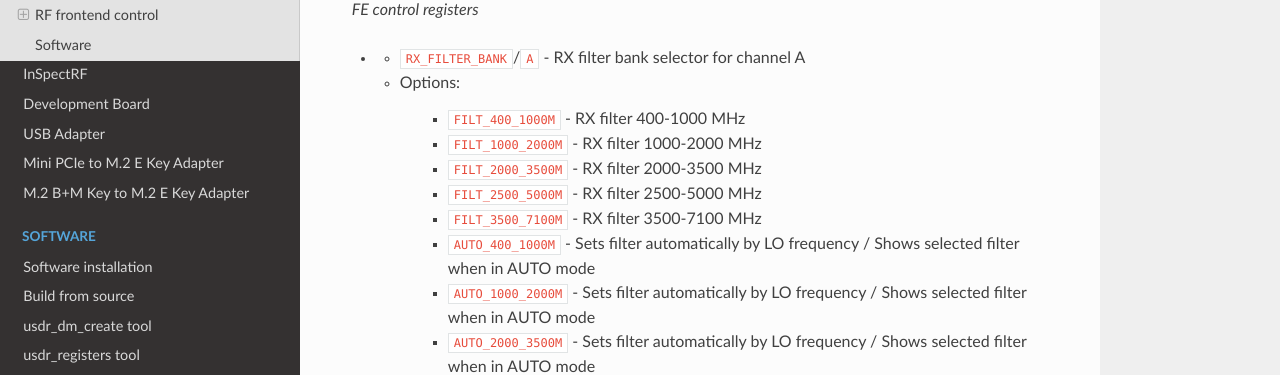
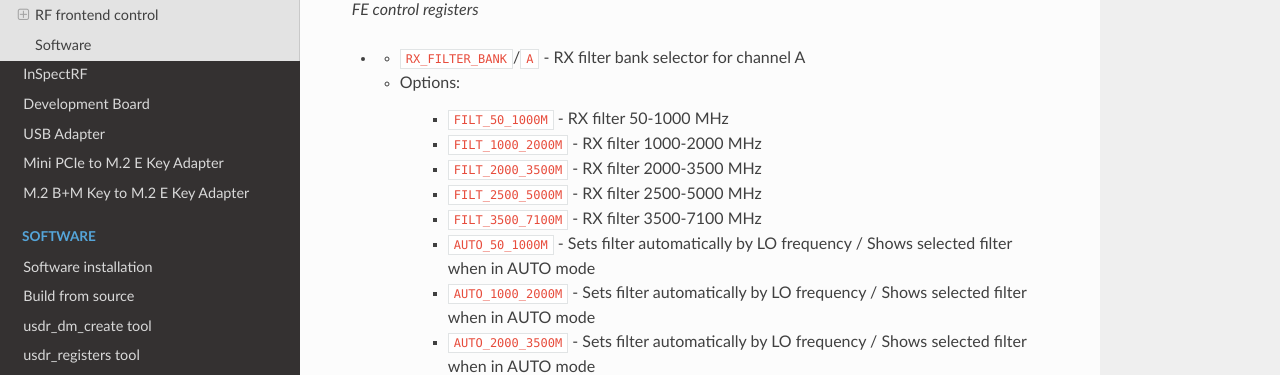
Before and after one commit to wavelet-lab/docs, a Sphinx documentation site: the page built from source/hardware/fe.rst, in a window 1280 px wide and 900 px high, scrolled down 9364 px. Shown: the part 149-524 px from the top of the window. Built offline with Sphinx 7.4.7 and the Read the Docs theme 3.1.0, drawn with Linux system fonts in a browser that asks for light colours; some of the changed lines change nothing that is shown.

Commit message:
Updated.

```diff
--- a/source/hardware/fe.rst
+++ b/source/hardware/fe.rst
@@ -263,12 +263,12 @@ Using controls on this page, you can switch filters, set attenuators, select ant
 * - ``RX_FILTER_BANK``/``A`` - RX filter bank selector for channel A
   - Options:
 
-        - ``FILT_400_1000M`` - RX filter 400-1000 MHz
+        - ``FILT_50_1000M`` - RX filter 50-1000 MHz
         - ``FILT_1000_2000M`` - RX filter 1000-2000 MHz
         - ``FILT_2000_3500M`` - RX filter 2000-3500 MHz
         - ``FILT_2500_5000M`` - RX filter 2500-5000 MHz
         - ``FILT_3500_7100M`` - RX filter 3500-7100 MHz
-        - ``AUTO_400_1000M`` - Sets filter automatically by LO frequency / Shows selected filter when in AUTO mode
+        - ``AUTO_50_1000M`` - Sets filter automatically by LO frequency / Shows selected filter when in AUTO mode
         - ``AUTO_1000_2000M`` - Sets filter automatically by LO frequency / Shows selected filter when in AUTO mode
         - ``AUTO_2000_3500M`` - Sets filter automatically by LO frequency / Shows selected filter when in AUTO mode
         - ``AUTO_2500_5000M`` - Sets filter automatically by LO frequency / Shows selected filter when in AUTO mode
@@ -483,60 +483,60 @@ Using this page, you can control each hardware component directly.
 
     This section contains measurements for the RF paths on the FE board.
 
-    .. figure:: ../_static/fe/graphs/RX_400_1000MHz_0dB.png
-       :alt: rx 400-1000mhz, 0db measurement
+    .. figure:: ../_static/fe/graphs/RX_50_1000MHz_0dB.png
+       :alt: rx 50-1000mhz, 0db measurement
 
-       Parameters of RX path with 400-1000MHz filter at 0dB attenuation
+       Parameters of RX path with 50-1000MHz filter at 0dB attenuation
 
-    .. figure:: ../_static/fe/graphs/RX_400_1000MHz_1dB.png
-       :alt: rx 400-1000mhz, 1db measurement
+    .. figure:: ../_static/fe/graphs/RX_50_1000MHz_1dB.png
+       :alt: rx 50-1000mhz, 1db measurement
 
-       Parameters of RX path with 400-1000MHz filter at 1dB attenuation
+       Parameters of RX path with 50-1000MHz filter at 1dB attenuation
 
-    .. figure:: ../_static/fe/graphs/RX_400_1000MHz_2dB.png
-       :alt: rx 400-1000mhz, 2db measurement
+    .. figure:: ../_static/fe/graphs/RX_50_1000MHz_2dB.png
+       :alt: rx 50-1000mhz, 2db measurement
 
-       Parameters of RX path with 400-1000MHz filter at 2dB attenuation
+       Parameters of RX path with 50-1000MHz filter at 2dB attenuation
 
-    .. figure:: ../_static/fe/graphs/RX_400_1000MHz_4dB.png
-       :alt: rx 400-1000mhz, 4db measurement
+    .. figure:: ../_static/fe/graphs/RX_50_1000MHz_4dB.png
+       :alt: rx 50-1000mhz, 4db measurement
 
-       Parameters of RX path with 400-1000MHz filter at 4dB attenuation
+       Parameters of RX path with 50-1000MHz filter at 4dB attenuation
 
-    .. figure:: ../_static/fe/graphs/RX_400_1000MHz_8dB.png
-       :alt: rx 400-1000mhz, 8db measurement
+    .. figure:: ../_static/fe/graphs/RX_50_1000MHz_8dB.png
+       :alt: rx 50-1000mhz, 8db measurement
 
-       Parameters of RX path with 400-1000MHz filter at 8dB attenuation
+       Parameters of RX path with 50-1000MHz filter at 8dB attenuation
 
-    .. figure:: ../_static/fe/graphs/RX_400_1000MHz_15dB.png
-       :alt: rx 400-1000mhz, 15db measurement
+    .. figure:: ../_static/fe/graphs/RX_50_1000MHz_15dB.png
+       :alt: rx 50-1000mhz, 15db measurement
 
-       Parameters of RX path with 400-1000MHz filter at 15dB attenuation
+       Parameters of RX path with 50-1000MHz filter at 15dB attenuation
 
     .. figure:: ../_static/fe/graphs/RX_1000_2000MHz_15dB.png
        :alt: rx 1000-2000mhz, 15db measurement
 
        Parameters of RX path with 1000-2000MHz filter at 15dB attenuation
 
-    .. figure:: ../_static/fe/graphs/ATTENUATION_RXA_400_1000MHz.png
-       :alt: attenuation rxa 400-1000mhz
+    .. figure:: ../_static/fe/graphs/ATTENUATION_RXA_50_1000MHz.png
+       :alt: attenuation rxa 50-1000mhz
 
-       Attenuation characteristics for RX channel A with 400-1000MHz filter
+       Attenuation characteristics for RX channel A with 50-1000MHz filter
 
-    .. figure:: ../_static/fe/graphs/ATTENUATION_RXB_400_1000MHz.png
-       :alt: attenuation rxb 400-1000mhz
+    .. figure:: ../_static/fe/graphs/ATTENUATION_RXB_50_1000MHz.png
+       :alt: attenuation rxb 50-1000mhz
 
-       Attenuation characteristics for RX channel B with 400-1000MHz filter
+       Attenuation characteristics for RX channel B with 50-1000MHz filter
 
-    .. figure:: ../_static/fe/graphs/ATTENUATION_RXC_400_1000MHz.png
-       :alt: attenuation rxc 400-1000mhz
+    .. figure:: ../_static/fe/graphs/ATTENUATION_RXC_50_1000MHz.png
+       :alt: attenuation rxc 50-1000mhz
 
-       Attenuation characteristics for RX channel C with 400-1000MHz filter
+       Attenuation characteristics for RX channel C with 50-1000MHz filter
 
-    .. figure:: ../_static/fe/graphs/ATTENUATION_RXD_400_1000MHz.png
-       :alt: attenuation rxd 400-1000mhz
+    .. figure:: ../_static/fe/graphs/ATTENUATION_RXD_50_1000MHz.png
+       :alt: attenuation rxd 50-1000mhz
 
-       Attenuation characteristics for RX channel D with 400-1000MHz filter
+       Attenuation characteristics for RX channel D with 50-1000MHz filter
 
     .. figure:: ../_static/fe/graphs/RX_2000_3500MHz_15dB.png
        :alt: rx 2000-3500mhz, 15db measurement
```
